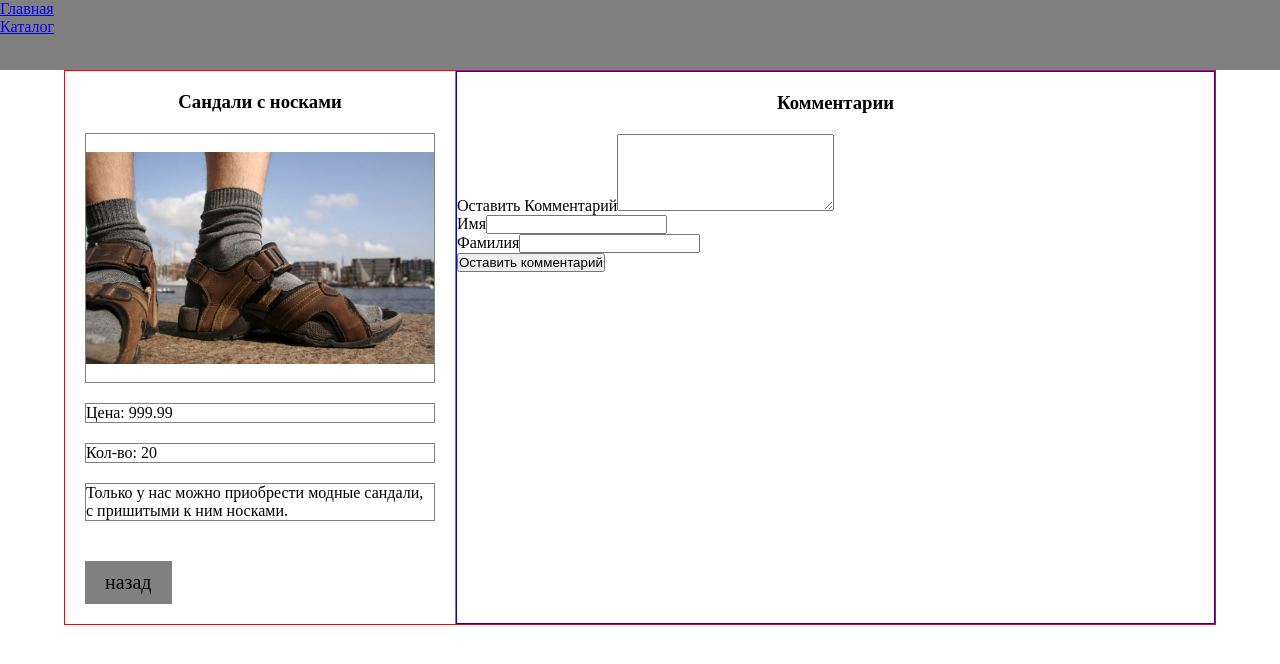
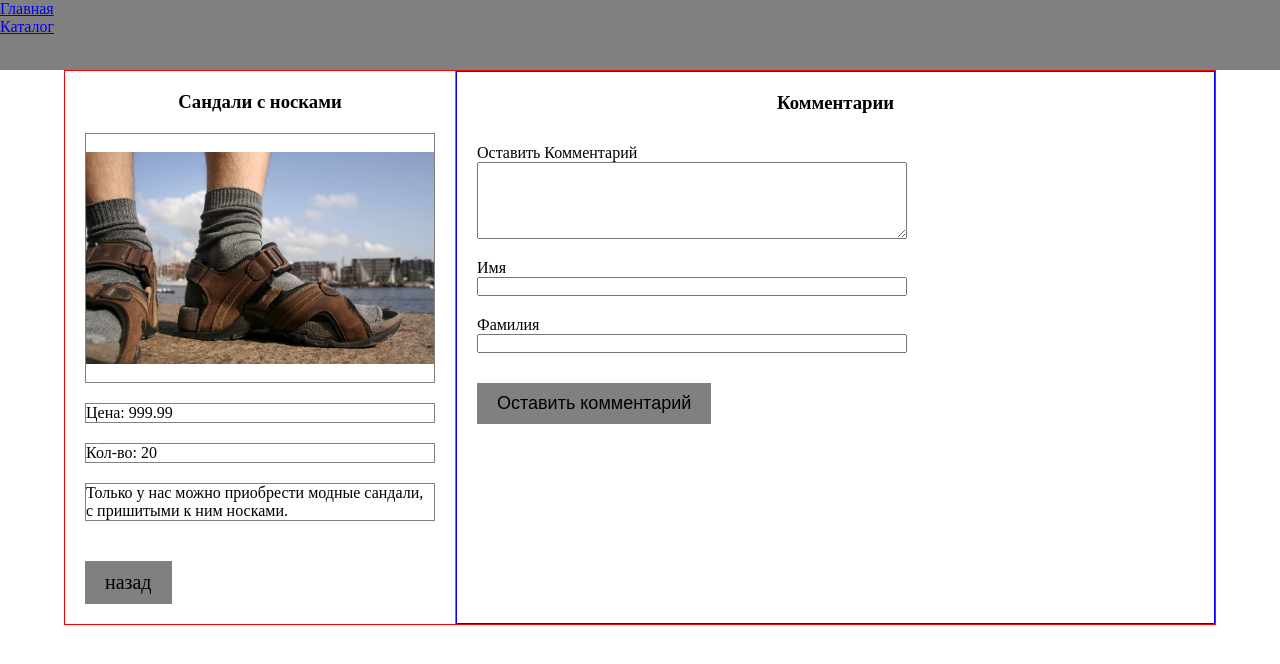
Before and after one commit to pylsar/myReactFunnyShop, a React (Create React App) app: page /products/1 in a window 1280 px wide. Shown: the top 664 px of the page. Built offline with nearby package versions, Linux system fonts and the light colour scheme; data requests are answered from the project's data file.

Commit message:
comment.scss styles

```diff
--- a/src/containers/Comment/Comment.scss
+++ b/src/containers/Comment/Comment.scss
@@ -5,4 +5,22 @@
         text-align: center;
         margin: 20px;
     }
+    .form {
+        div {
+            display: flex;
+            flex-direction: column;
+            padding: 10px 20px;
+            & input, & textarea{
+                width: 60%;
+            }
+        }
+        & button {
+            padding: 10px 20px;
+            margin: 20px;
+            outline: none;
+            border: none;
+            background: gray;
+            font-size: 18px;
+        }
+    }
 }
```
